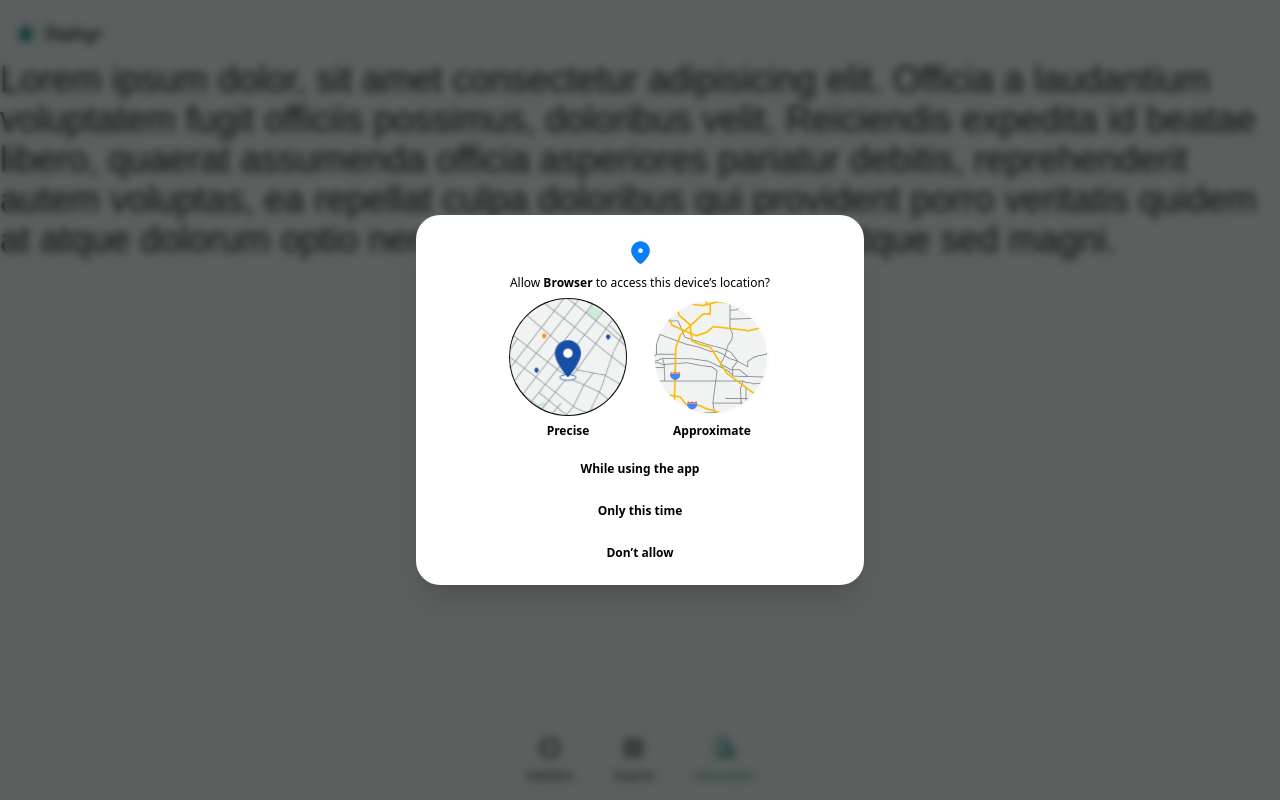
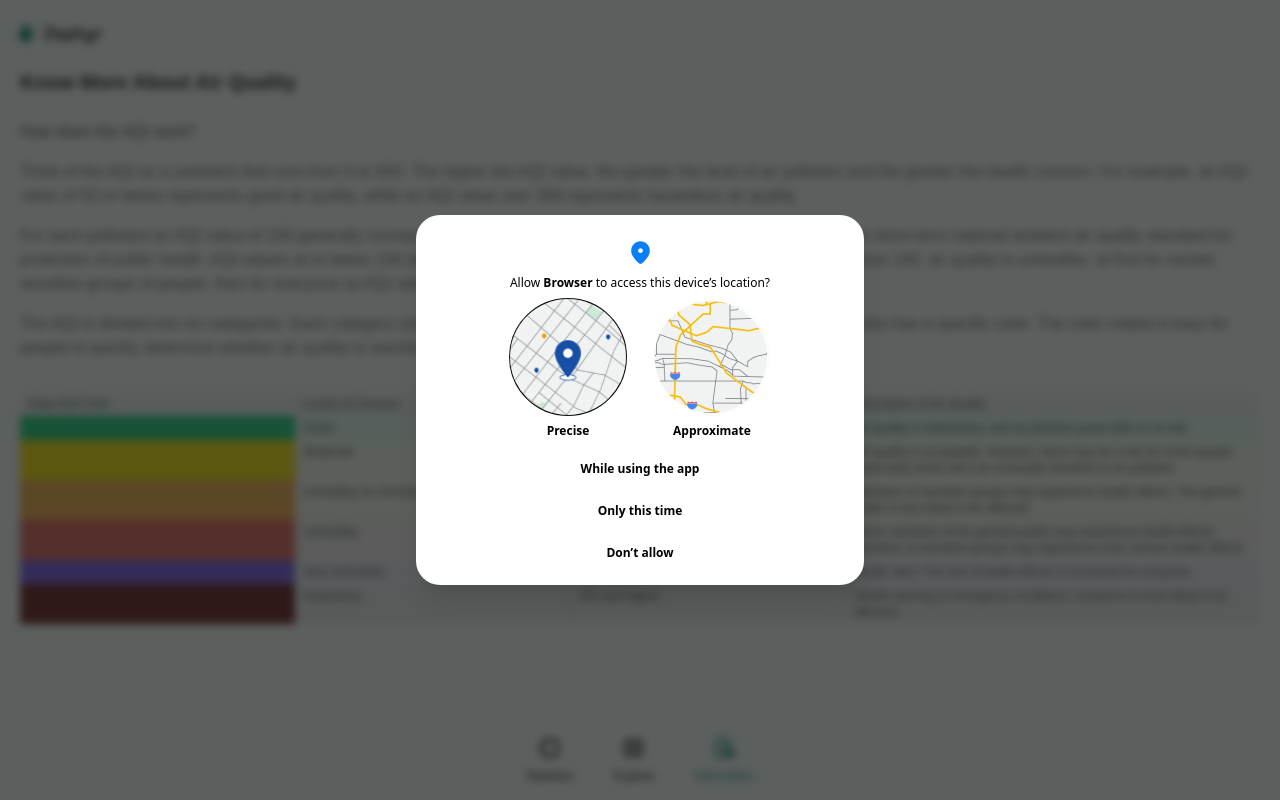
Before and after one commit to Stutern-128/frontend, a Vue app: page /information in a window 1280 px wide. Built offline with nearby package versions, Linux system fonts and the light colour scheme; a web font is replaced by a local one; what vue3-apexcharts would draw is missing.

Commit message:
feat: add info page

```diff
--- a/src/views/explore.vue
+++ b/src/views/explore.vue
@@ -66,74 +66,6 @@
 import Tabs from "@/components/Tabs.vue";
 import NearbyPlaces from "@/components/molecules/NearbyPlaces.vue";
 
-const chartOptions2 = ref({
-  series: [67, 84],
-  plotOptions: {
-    radialBar: {
-      dataLabels: {
-        total: {
-          show: false,
-          label: 'TOTAL'
-        }
-      }
-    }
-  },
-  labels: ['TEAM A', 'TEAM B']
-})
-
-var chartOptions = {
-  chart: {
-    // height: 280,
-    type: "radialBar",
-  },
-  series: [67, 20],
-  colors: ["#20E647"],
-  plotOptions: {
-    radialBar: {
-      hollow: {
-        margin: 0,
-        size: "70%",
-        background: "#293450"
-      },
-      track: {
-        dropShadow: {
-          enabled: true,
-          top: 2,
-          left: 0,
-          blur: 4,
-          opacity: 0.15
-        }
-      },
-      dataLabels: {
-        name: {
-          offsetY: -10,
-          color: "#fff",
-          fontSize: "13px"
-        },
-        value: {
-          color: "#fff",
-          fontSize: "30px",
-          show: true
-        }
-      }
-    }
-  },
-  fill: {
-    type: "gradient",
-    gradient: {
-      shade: "dark",
-      type: "vertical",
-      gradientToColors: ["#87D4F9"],
-      stops: [0, 100]
-    }
-  },
-  stroke: {
-    lineCap: "round"
-  },
-  labels: ["Progress"]
-};
-
-
 const mapTab = ref()
 const mapTabList = [
   {
--- a/src/views/information.vue
+++ b/src/views/information.vue
@@ -1,86 +1,78 @@
 <template>
-  <div>
-    <!-- <apexchart
-      :type="chartOptions.chart.type"
-      :colors="chartOptions.colors"
-      :fill="chartOptions.fill"
-      :stroke="chartOptions.stroke"
-      :series="chartOptions.series"
-      :options="chartOptions.plotOptions"
-      :labels="chartOptions.labels"
-    ></apexchart> -->
+  <div class="mt-2 px-5">
+    <h1 class="text-[#151A19] text-xl font-bold">Know More About Air Quality</h1>
+    <p class="mt-6 text-[#3F484A] text-base">How does the AQI work?</p>
 
-    <p class="text-4xl">Lorem ipsum dolor, sit amet consectetur adipisicing elit. Officia a laudantium voluptatem fugit officiis possimus, doloribus velit. Reiciendis expedita id beatae libero, quaerat assumenda officia asperiores pariatur debitis, reprehenderit autem voluptas, ea repellat culpa doloribus qui provident porro veritatis quidem at atque dolorum optio nemo molestiae. Laboriosam atque sed magni.</p>
+    <section class="text-[#606060] text-xm font-light mt-4 space-y-4">
+      <p>Think of the AQI as a yardstick that runs from 0 to 500. The higher the AQI value, the greater the level of air pollution and the greater the health concern. For example, an AQI value of 50 or below represents good air quality, while an AQI value over 300 represents hazardous air quality.</p>
+      <p>For each pollutant an AQI value of 100 generally corresponds to an ambient air concentration that equals the level of the short-term national ambient air quality standard for protection of public health. AQI values at or below 100 are generally thought of as satisfactory. When AQI values are above 100, air quality is unhealthy: at first for certain sensitive groups of people, then for everyone as AQI values get higher.</p>
+      <p>The AQI is divided into six categories. Each category corresponds to a different level of health concern. Each category also has a specific color. The color makes it easy for people to quickly determine whether air quality is reaching unhealthy levels in their communities.</p>
+    </section>
+
+    <section class="mt-8">
+      <!-- header -->
+      <div
+        class="grid grid-cols-9 [&>*]:py-1 [&>*]:px-2 [&>*]:border-r bg-[#F6F6F6]
+        text-[#3F484A] text-xs font-medium">
+        <div class="col-span-2">Daily AQI Color</div>
+        <div class="col-span-2">Levels of Concern</div>
+        <div class="col-span-2">Values of Index</div>
+        <div class="col-span-3 !border-r-0">Description of Air Quality</div>
+      </div>
+      <!-- body -->
+      <div
+        v-for="item in tableData"
+        class="grid grid-cols-9 [&>*]:py-1 [&>*]:px-2 [&>*]:border-r
+        text-[#3F484A] text-xs font-light">
+        <div class="col-span-2" :style="bgClass(item.color)"></div>
+        <div class="col-span-2" :style="fadedBgClass(item.color)">{{ item.concern }}</div>
+        <div class="col-span-2" :style="fadedBgClass(item.color)">{{ item.index }}</div>
+        <div class="col-span-3 !border-r-0" :style="fadedBgClass(item.color)">{{ item.description }}</div>
+      </div>
+    </section>
   </div>
 </template>
 
 <script setup lang="ts">
-import { ref } from "vue";
-
-const chartOptions2 = ref({
-  series: [67, 84],
-  plotOptions: {
-    radialBar: {
-      dataLabels: {
-        total: {
-          show: false,
-          label: 'TOTAL'
-        }
-      }
-    }
+import { computed, ref } from "vue";
+const bgClass = computed(()=>(hash:string)=>`background:${hash};`)
+const fadedBgClass = computed(()=>(hash:string)=>`background:${hash}10;`)
+const tableData = [
+  {
+    color: "#1AD57B",
+    concern: "Good",
+    index: "0 to 50",
+    description: "Air quality is satisfactory, and air pollution poses little or no risk.",
   },
-  labels: ['TEAM A', 'TEAM B']
-})
-
-var chartOptions = {
-  chart: {
-    // height: 280,
-    type: "radialBar",
+  {
+    color: "#FFE500",
+    concern: "Moderate",
+    index: "51 to 100",
+    description: "Air quality is acceptable. However, there may be a risk for some people, particularly those who are unusually sensitive to air pollution.",
   },
-  series: [67, 20],
-  colors: ["#20E647"],
-  plotOptions: {
-    radialBar: {
-      hollow: {
-        margin: 0,
-        size: "70%",
-        background: "#293450"
-      },
-      track: {
-        dropShadow: {
-          enabled: true,
-          top: 2,
-          left: 0,
-          blur: 4,
-          opacity: 0.15
-        }
-      },
-      dataLabels: {
-        name: {
-          offsetY: -10,
-          color: "#fff",
-          fontSize: "13px"
-        },
-        value: {
-          color: "#fff",
-          fontSize: "30px",
-          show: true
-        }
-      }
-    }
+  {
+    color: "#FFAB48",
+    concern: "Unhealthy for Sensitive Groups",
+    index: "101 to 150",
+    description: "Members of sensitive groups may experience health effects. The general public is less likely to be affected.",
   },
-  fill: {
-    type: "gradient",
-    gradient: {
-      shade: "dark",
-      type: "vertical",
-      gradientToColors: ["#87D4F9"],
-      stops: [0, 100]
-    }
+  {
+    color: "#EB6158",
+    concern: "Unhealthy",
+    index: "151 to 200",
+    description: "Some members of the general public may experience health effects; members of sensitive groups may experience more serious health effects.",
   },
-  stroke: {
-    lineCap: "round"
+  {
+    color: "#7E58EB",
+    concern: "Very Unhealthy",
+    index: "201 to 300",
+    description: "Health alert: The risk of health effects is increased for everyone.",
   },
-  labels: ["Progress"]
-};
+  {
+    color: "#6C1A1A",
+    concern: "Hazardous",
+    index: "301 and higher",
+    description: "Health warning of emergency conditions: everyone is more likely to be affected.",
+  },
+]
 </script>
```
